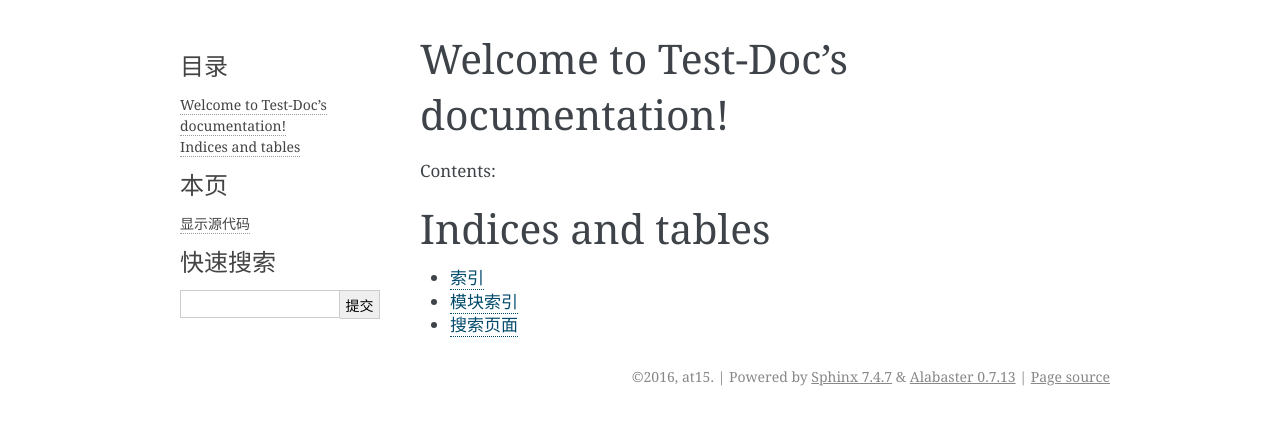
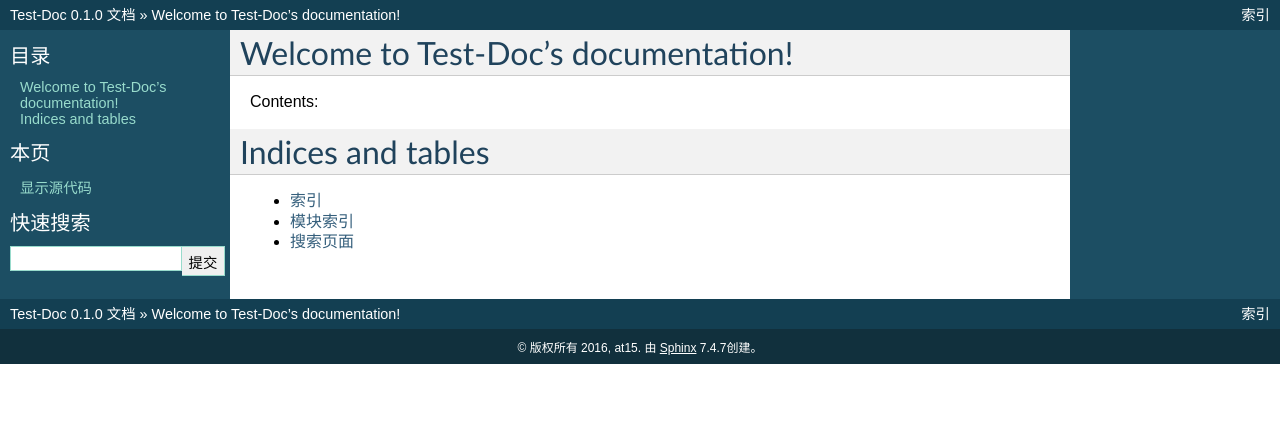
Before and after one commit to at15/test-doc, a Sphinx documentation site: the page built from docs/index.rst, in a window 1280 px wide. Shown: the top 425 px of the page. Built offline with Sphinx 7.4.7, drawn with Linux system fonts in a browser that asks for light colours; some of the changed lines change nothing that is shown.

Commit message:
Use default theme and support markdown

```diff
--- a/docs/conf.py
+++ b/docs/conf.py
@@ -15,6 +15,7 @@
 
 import sys
 import os
+from recommonmark.parser import CommonMarkParser
 
 # If extensions (or modules to document with autodoc) are in another directory,
 # add these directories to sys.path here. If the directory is relative to the
@@ -44,7 +45,11 @@
 # The suffix(es) of source filenames.
 # You can specify multiple suffix as a list of string:
 # source_suffix = ['.rst', '.md']
-source_suffix = '.rst'
+source_suffix = ['.rst','.md']
+
+source_parsers = {
+    '.md': CommonMarkParser,
+}
 
 # The encoding of source files.
 #source_encoding = 'utf-8-sig'
@@ -115,7 +120,7 @@
 
 # The theme to use for HTML and HTML Help pages.  See the documentation for
 # a list of builtin themes.
-html_theme = 'alabaster'
+html_theme = 'default'
 
 # Theme options are theme-specific and customize the look and feel of a theme
 # further.  For a list of options available for each theme, see the
```
